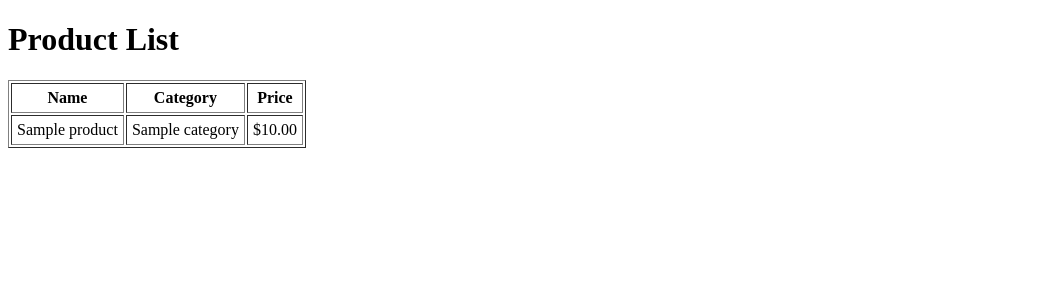
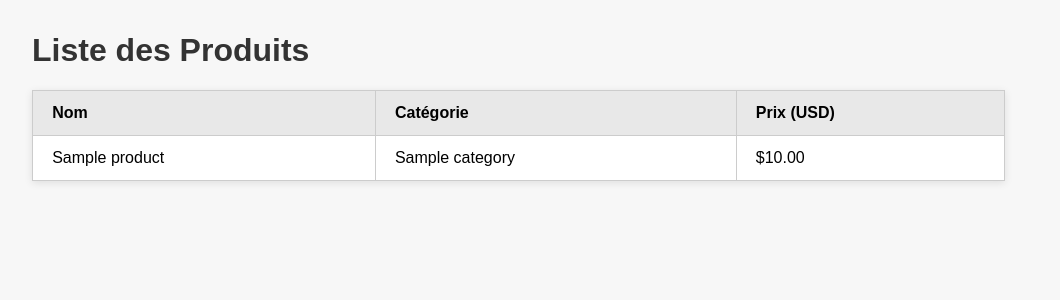
Before and after one commit to RipsySais/holbertonschool-higher_level_programming, a Flask app: template python-server_side_rendering/templates/product_display.html in a window 1280 px wide. Shown: the top 300 px of the page, without its empty margins (0-1060 px from the left). Run offline with Flask 3, Linux system fonts and the light colour scheme; the template is opened without the code that fills it: most values are stand-ins (such as "Sample title", 1, 10 or a date in 2020).

Commit message:
Add dynamic HTML template to display products from JSON, CSV, or SQLite sources

```diff
--- a/python-server_side_rendering/templates/product_display.html
+++ b/python-server_side_rendering/templates/product_display.html
@@ -1,21 +1,65 @@
 <!DOCTYPE html>
-<html lang="en">
+<html lang="fr">
 <head>
-    <meta charset="UTF-8">
-    <title>Product Display</title>
+    <meta charset="UTF-8" />
+    <title>Affichage des Produits</title>
+    <style>
+        body {
+            font-family: Arial, sans-serif;
+            margin: 2rem;
+            background-color: #f7f7f7;
+        }
+
+        h1 {
+            color: #333;
+        }
+
+        table {
+            width: 80%;
+            border-collapse: collapse;
+            margin-top: 1rem;
+            background-color: #fff;
+            box-shadow: 0 2px 8px rgba(0,0,0,0.1);
+        }
+
+        th, td {
+            padding: 0.8rem 1.2rem;
+            border: 1px solid #ccc;
+            text-align: left;
+        }
+
+        th {
+            background-color: #e8e8e8;
+        }
+
+        .error {
+            color: red;
+            font-weight: bold;
+            margin-top: 1rem;
+        }
+
+        .no-data {
+            margin-top: 1rem;
+            font-style: italic;
+            color: #666;
+        }
+    </style>
 </head>
 <body>
-    <h1>Product List</h1>
+    <h1>Liste des Produits</h1>
 
     {% if error %}
-        <p style="color: red;">{{ error }}</p>
+        <p class="error">{{ error }}</p>
     {% elif products %}
-        <table border="1" cellpadding="5">
+        <table>
+            <thead>
                 <tr>
-                <th>Name</th>
-                <th>Category</th>
-                <th>Price</th>
+                    <th>Nom</th>
+                    <th>Catégorie</th>
+                    <th>Prix (USD)</th>
                 </tr>
+            </thead>
+            <tbody>
                 {% for product in products %}
                 <tr>
                     <td>{{ product.name }}</td>
@@ -23,9 +67,10 @@
                     <td>${{ "%.2f"|format(product.price) }}</td>
                 </tr>
                 {% endfor %}
+            </tbody>
         </table>
     {% else %}
-        <p>No products to display.</p>
+        <p class="no-data">Aucun produit à afficher.</p>
     {% endif %}
 </body>
 </html>
```
Lines whose indentation alone changed are shown as unchanged.
